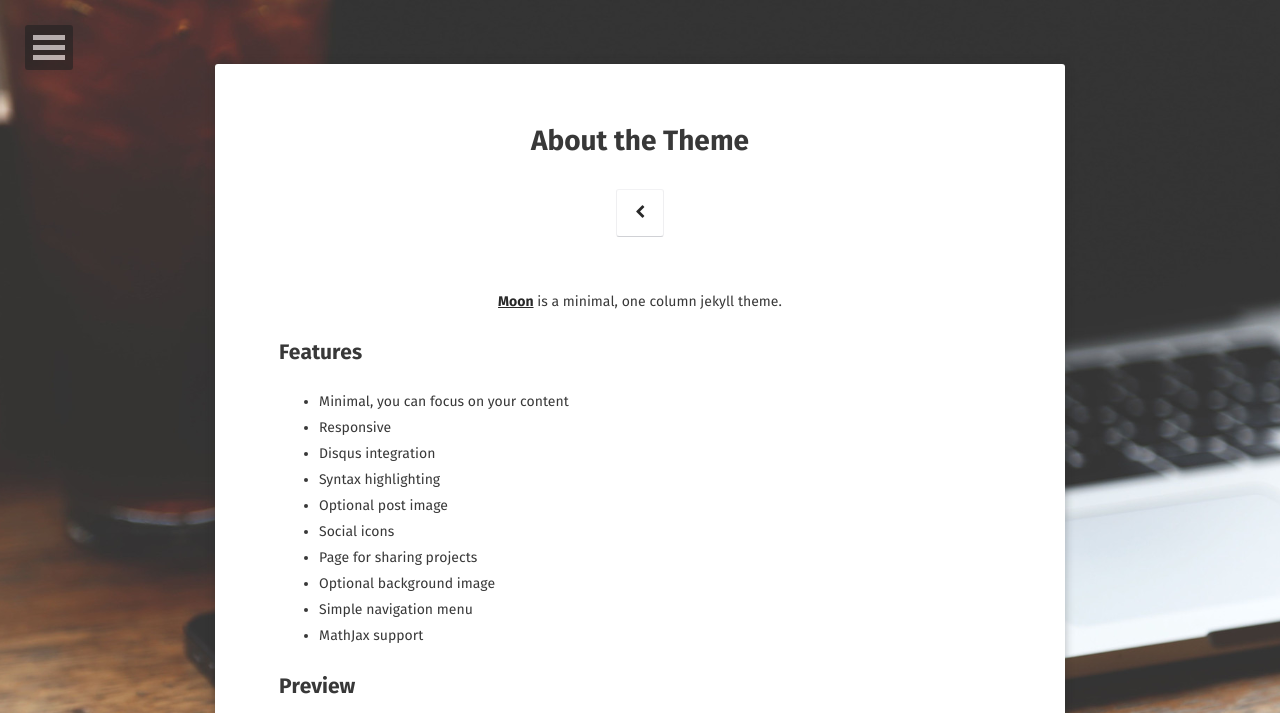
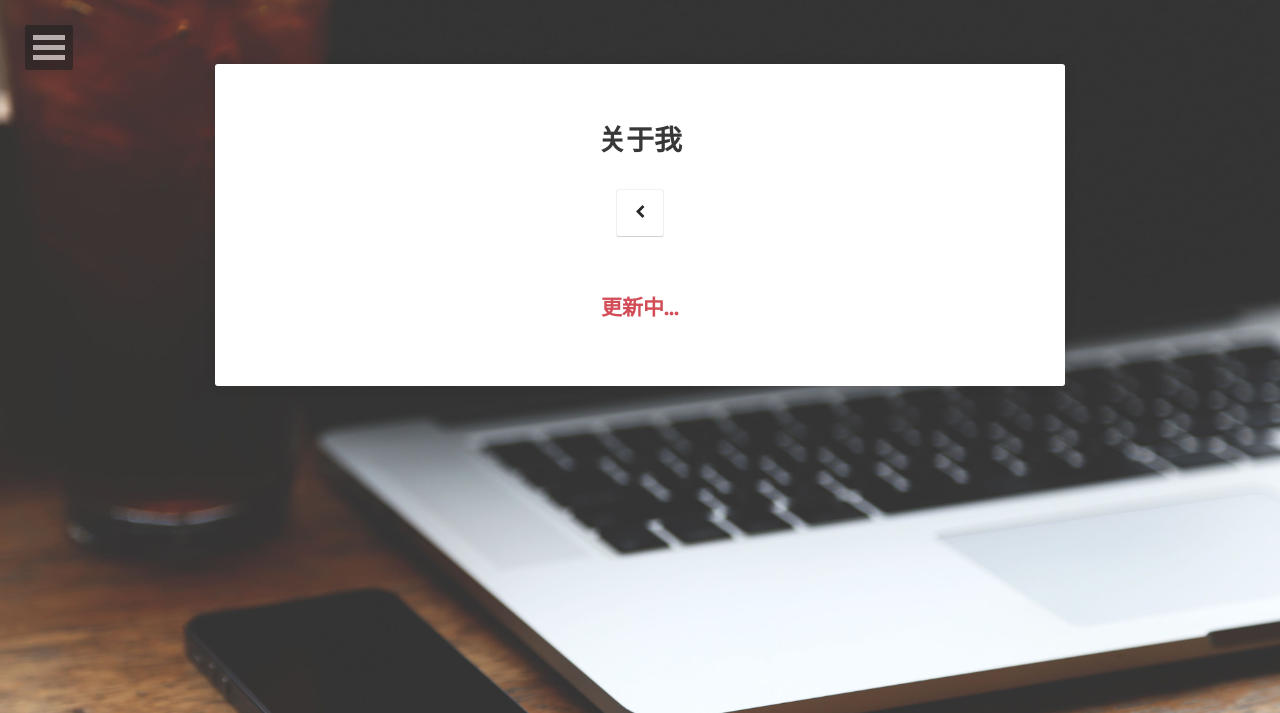
Before and after one commit to FionaLu/FionaLu.github.io, a Jekyll site: the page built from about/index.md, in a window 1280 px wide. Shown: the top 713 px of the page. Built offline with Jekyll 4.4.1, drawn with Linux system fonts in a browser that asks for light colours; some web fonts are replaced; some of the changed text lies outside the part shown; grey boxes are pictures that could not be loaded.

Commit message:
nav样式及内容修改

```diff
--- a/_includes/nav.html
+++ b/_includes/nav.html
@@ -6,9 +6,18 @@
 				<a href="#">关于</a>
 				<ul class="dl-submenu">
 					<li>
-						<img src="{{ site.url }}/{{ site.logo }}" alt="{{ site.title }} photo" class="author-photo" style="width: 140px; height: 140px; margin-top: 20px;">
-						<h4>{{ site.title }}</h4>
-						<p>{{ site.description }}</p>
+						<center>
+							<img src="/assets/img/logo2.png" alt="{{ site.title }} photo" style="width: 96px; height: 96px; margin-top: 20px; border-radius: 100%; box-shadow: 0 0 4px rgba(0,0,0,.3);">
+							<h4>{{ site.title }}</h4>
+							<p>{{ site.description }}</p>
+						</center>
+							<span style="font-size: 10px; font-weight: 100; color: rgba(255,255,255,.8); padding-left: 10px;">Email:&nbsp; 18217123430@163.com</span>
+							<span style="font-size: 10px; font-weight: 100; color: rgba(255,255,255,.8); padding-left: 10px;">QQ:&nbsp;&nbsp;&nbsp;&nbsp;&nbsp; 282588052</span>
+					</li>
+					<li style="margin-top: 30px;">
+						<center>
+							<a href="{{ site.url }}/about"><span style="color: rgba(255,255,255,.9);">More</span></a>
+						</center>
 					</li>
 				</ul><!-- /.dl-submenu -->
 			</li>
--- a/_layouts/home.html
+++ b/_layouts/home.html
@@ -32,7 +32,7 @@
                     {% include social-links.html %}
                     <br>
                   <h3 class="title">
-                         <a class="btn zoombtn" href="{{ site.url }}/guan'yu">
+                         <a class="btn zoombtn" href="{{ site.url }}/about">
                          关于
                          </a>
                          <a class="btn zoombtn" href="{{ site.url }}/posts">
--- a/_layouts/project.html
+++ b/_layouts/project.html
@@ -28,7 +28,7 @@
                         <li class="wow fadeInLeft" data-wow-duration="1.5s">
                             <a class="zoombtn" href="{{ site.url }}{{ post.url }}">{{ post.title }}</a>
                             <p>{{ post.excerpt }}</p>
-                            <a href="{{ site.url }}{{ post.url }}" class="btn zoombtn">Read More</a>
+                            <a href="{{ site.url }}{{ post.url }}" class="btn zoombtn">继续阅读</a>
                         </li>
                     </ul>
                       {% endif %}
--- a/_sass/nav.scss
+++ b/_sass/nav.scss
@@ -124,7 +124,7 @@
 	.dl-menu {
 		margin: 0;
 		position: absolute;
-		width: 100%;
+		width: 180px;
 		max-width: 400px;
 		overflow-y: auto;
 		max-height: 600px;
--- a/about/index.md
+++ b/about/index.md
@@ -1,37 +1,9 @@
 ---
 layout: page
-title: About the Theme
+title: 关于我
 tags: [about, Jekyll, theme, moon]
-date: 2016-03-21
+date: 2016-11-15
 comments: false
 ---
 
-<center><a href="http://taylantatli.github.io/Moon"><b>Moon</b></a> is a minimal, one column jekyll theme.</center>
-
-## Features
-* Minimal, you can focus on your content
-* Responsive
-* Disqus integration
-* Syntax highlighting
-* Optional post image
-* Social icons
-* Page for sharing projects
-* Optional background image
-* Simple navigation menu
-* MathJax support
-
-## Preview
-
-{% capture images %}
-    https://cloud.githubusercontent.com/assets/754514/14509720/61c61058-01d6-11e6-93ab-0918515ecd56.png
-    https://cloud.githubusercontent.com/assets/754514/14509716/61ac6c8e-01d6-11e6-879f-8308883de790.png
-{% endcapture %}
-{% include gallery images=images caption="Screenshots of Moon Theme" cols=2 %}
-
-See a [live version of Moon](http://taylantatli.github.io/Moon) hosted on GitHub.
-
-## Getting Started
-
-To learn how to install and use this theme check out the [Setup Guide](http://taylantatli.me/Moon/moon-theme/) for more information.
-
-[Install Moon](https://github.com/TaylanTatli/Moon){: .btn}
+## <center style="color: #D24D57;" >更新中...</center>
```
Also changed, not shown: assets/img/logo2.png (added), 11 other files.
